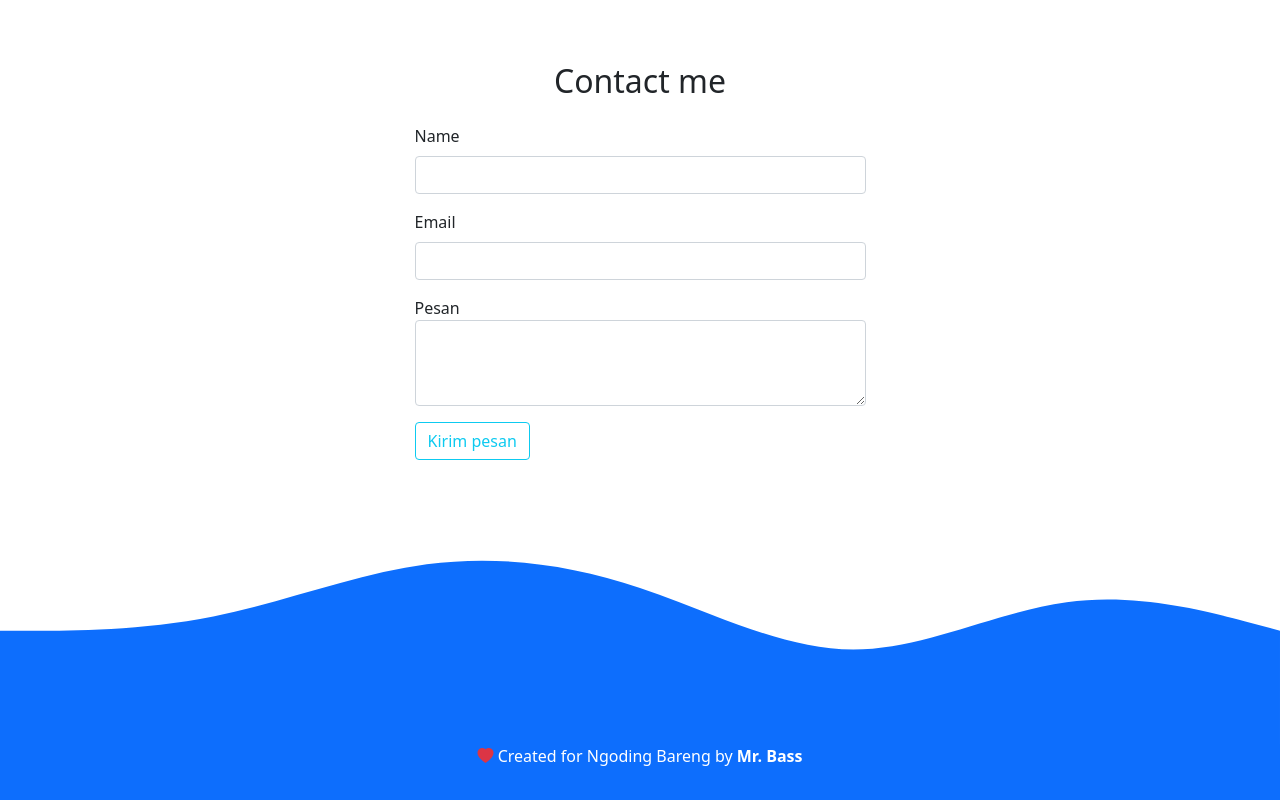
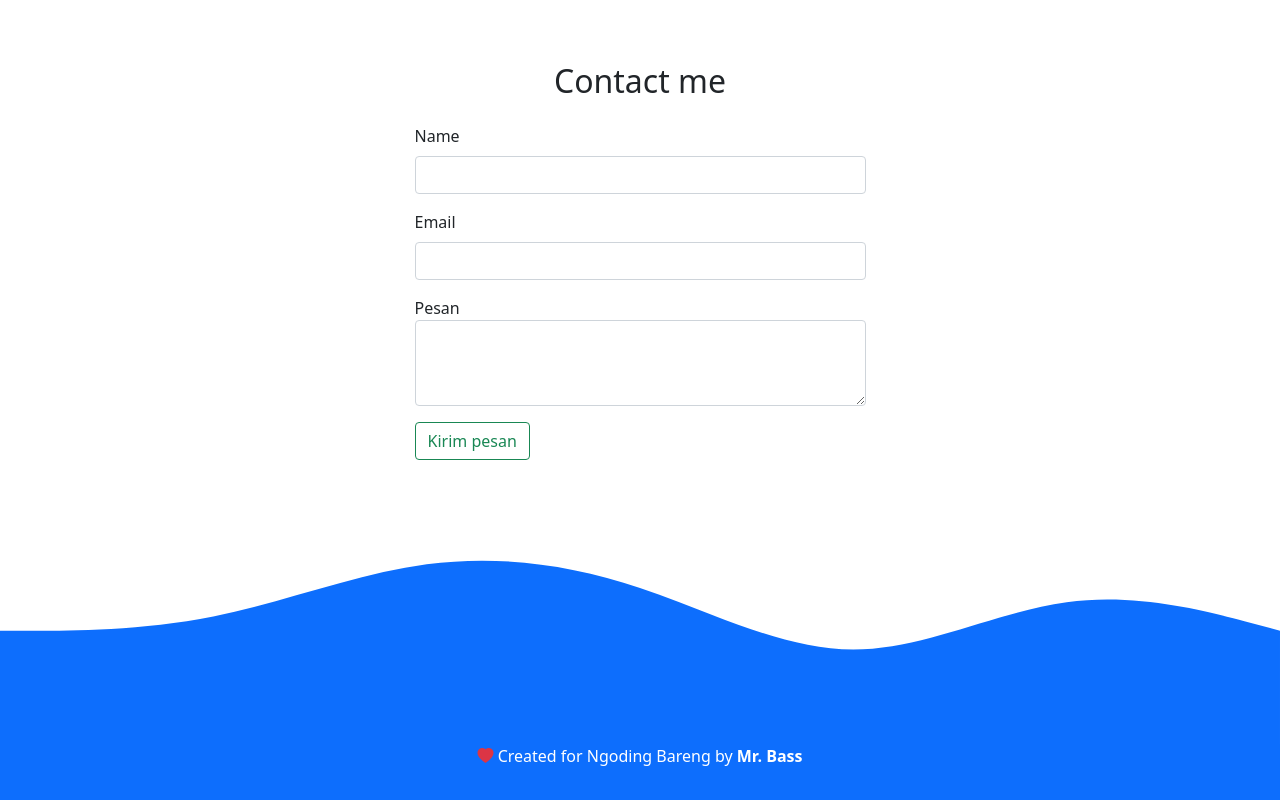
Before and after one commit to PakBass/ngobar.github.io, a plain HTML site: page index.html in a window 1280 px wide. Shown: the part 2687-3487 px from the top of the page. Drawn offline with nearby package versions, Linux system fonts and the light colour scheme.

Commit message:
Mengubah warna tombol menjadi hijau

```diff
--- a/index.html
+++ b/index.html
@@ -180,7 +180,7 @@
                 <label for="pesan">Pesan</label>
                 <textarea class="form-control" id="pesan" rows="3"></textarea>
               </div>
-              <button type="submit" class="btn btn-outline-info">Kirim pesan</button>
+              <button type="submit" class="btn btn-outline-success">Kirim pesan</button>
             </form>
           </div>
         </div>
```
